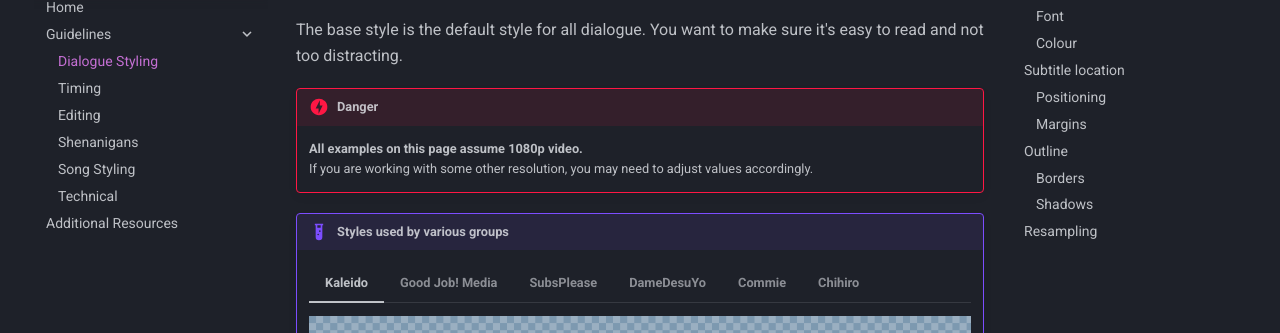
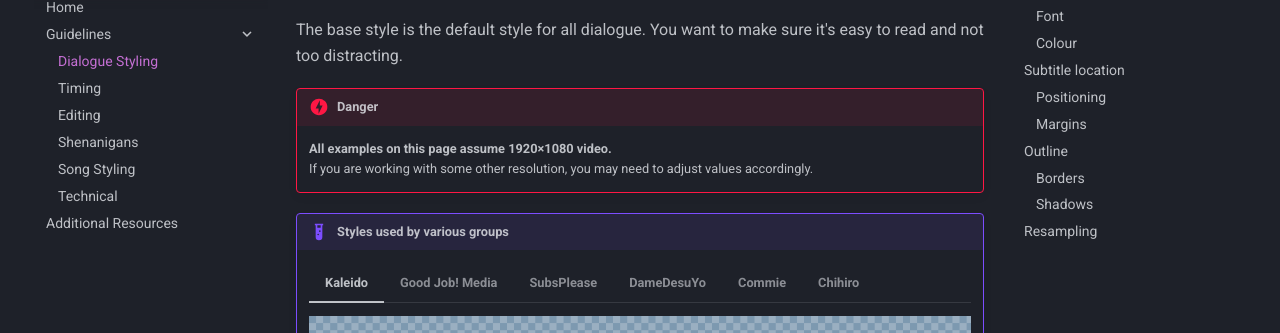
Before and after one commit to Kaleido-subs/style-guide, an MkDocs documentation site: the page built from docs/guidelines/styling/dialogue_styling.md, in a window 1280 px wide and 900 px high, scrolled down 304 px. Shown: the part 119-452 px from the top of the window. Built offline with MkDocs 1.6.1 and Material for MkDocs 9.7.7, drawn with Linux system fonts in a browser that asks for light colours; comment, search, counter and statistics services are not loaded.

Commit message:
1920x1080

```diff
--- a/docs/guidelines/styling/dialogue_styling.md
+++ b/docs/guidelines/styling/dialogue_styling.md
@@ -18,7 +18,7 @@ You want to make sure it's easy to read
 and not too distracting.
 
 !!! danger
-     **All examples on this page assume 1080p video.**<br>
+     **All examples on this page assume 1920×1080 video.**<br>
      If you are working with some other resolution,
      you may need to adjust values accordingly.
 
```
